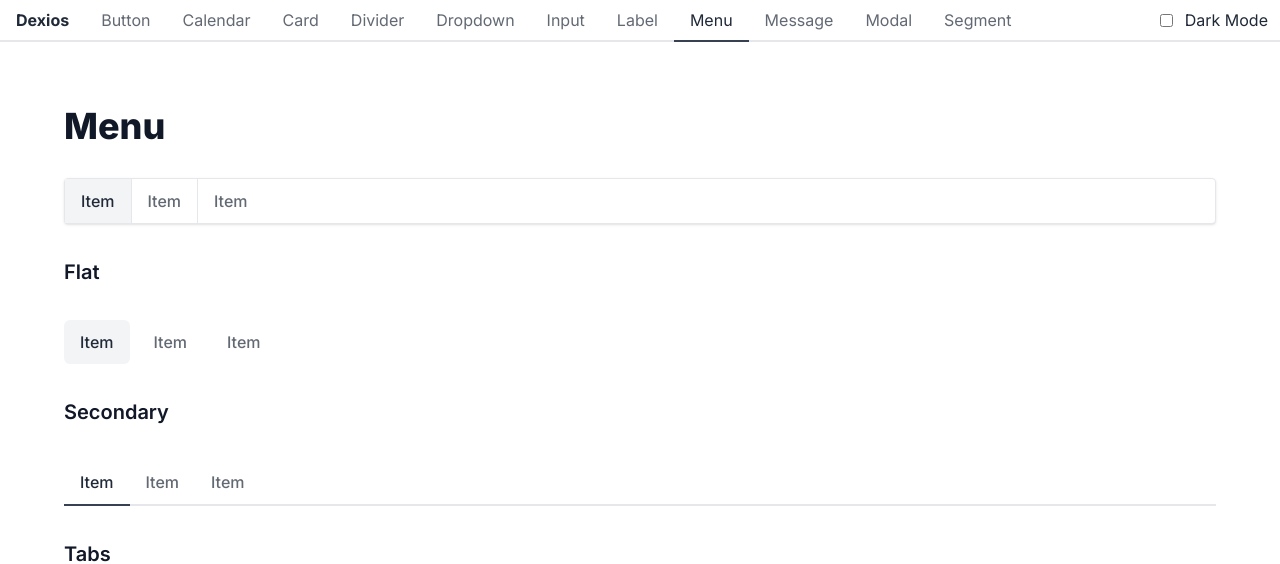
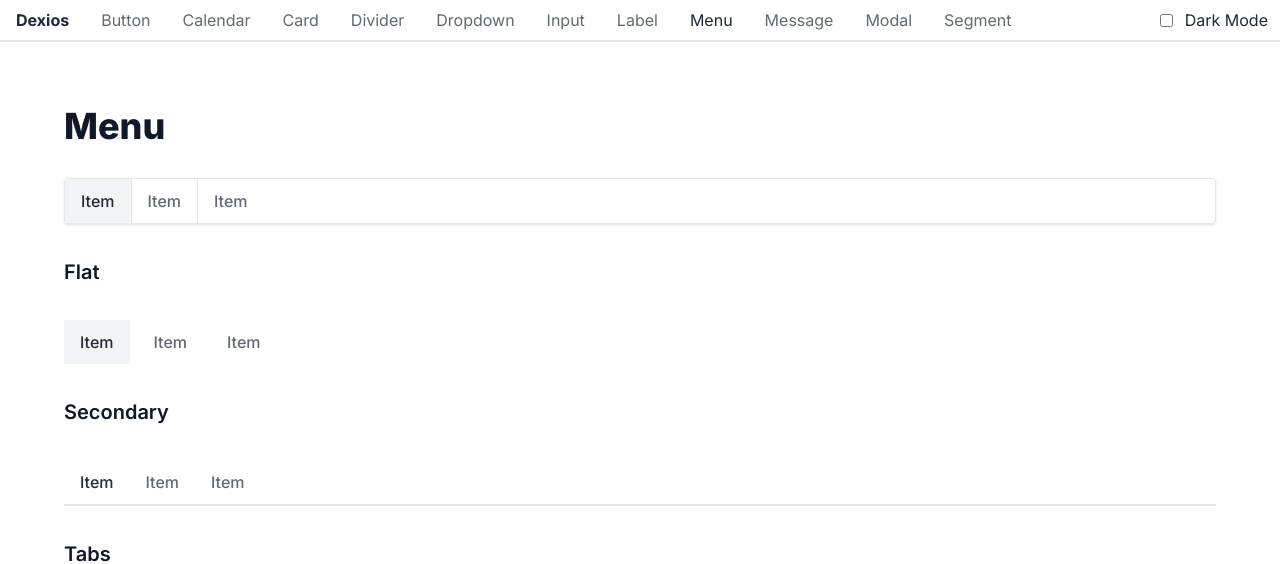
Before and after one commit to truefusion/dexios-ui, a Vue app: page /menu in a window 1280 px wide. Shown: the top 564 px of the page. Built offline with nearby package versions, Linux system fonts and the light colour scheme.

Commit message:
Snapshot.

```diff
--- a/src/App.vue
+++ b/src/App.vue
@@ -15,7 +15,11 @@
 	<aside :class="{ dark }">
 		<DexiosMenu secondary>
 			<DexiosItem header>Dexios</DexiosItem>
-			<DexiosItem :key="item.href" :to="item.href" v-for="item in menu">{{item.label}}</DexiosItem>
+			<RouterLink custom :key="item.href" :to="item.href" v-for="item in menu" v-slot="{ isActive, href, navigate }">
+				<DexiosItem :active="isActive" :href="href" @click="navigate">
+					{{item.label}}
+				</DexiosItem>
+			</RouterLink>
 			<DexiosItem spacer></DexiosItem>
 			<DexiosInput plain type="checkbox" v-model="dark">
 				<DexiosItem class="flex-1">Dark Mode</DexiosItem>
--- a/src/components/Item.vue
+++ b/src/components/Item.vue
@@ -1,73 +1,42 @@
-<script>
-	import { computed, h, unref } from 'vue';
-	import { RouterLink, useLink } from 'vue-router';
-	import Base from './../lib/Base.js';
+<script setup>
+	import { computed, h, unref, useAttrs } from 'vue';
 
-	RouterLink.props.to.required = false;
+	const $attrs = useAttrs();
+	const $props = defineProps({
+		active: Boolean,
+		header: Boolean,
+		icon: Boolean,
+		spacer: Boolean,
+	});
+	const classes = computed(() => ({
+		active: $props.active,
+		'item-header': $props.header,
+		'item-link': $attrs.href,
+		'item-icon': $props.icon,
+		'item-spacer': $props.spacer,
+	}));
+</script>
 
-	export default {
-		extends: Base,
-		props: {
-			active: Boolean,
-			header: Boolean,
-			icon: Boolean,
-			spacer: Boolean,
-			...RouterLink.props,
-		},
-		setup(props, { attrs, slots }) {
-			return () => {
-				var { active, to } = props;
-				var { href, isActive, isExactActive: exact, navigate: onClick } = to ? useLink(props) : {};
-				const link = computed(() => {
-					var {href, onClick} = attrs;
-					if (onClick || href || props.to) {
-						return true;
-					}
-					return false;
-				});
-				const classes = computed(() => {
-					var { active, ariaCurrentValue, to, ...other } = props;
-					return {
-						dexios: true,
-						item: true,
-						active: active || unref(isActive) || unref(exact),
-						link: Boolean(unref(link)),
-						...other,
-					};
-				});
-				const tag = computed(() => {
-					if (unref(link)) {
-						return 'a';
-					}
-					return 'div';
-				});
-
-				href = unref(href);
-
-				return h(unref(tag), {
-					class: unref(classes),
-					href,
-					onClick,
-				}, slots.default?.());
-			};
-		},
-	}
-</script>
+<template>
+	<a class="dexios item" :class="classes">
+		<slot></slot>
+	</a>
+</template>
 
 <style lang="less">
 	.dexios {
 		&.item {
-			@apply transition-colors dark:text-white;
+			@apply no-underline transition-colors dark:text-white;
 
-			&.header {
+			&.item-header {
 				@apply font-bold;
 			}
 
-			&.icon {
+			&.item-icon {
 				@apply flex space-x-2;
 			}
 
-			&.link {
+			&.item-link {
 				@apply cursor-pointer no-underline text-opacity-70;
 
 				> * {
@@ -82,7 +51,7 @@
 					}
 				}
 
-				&.active {
+				&.item-active {
 					@apply pointer-events-none;
 				}
 			}
--- a/src/components/Menu.vue
+++ b/src/components/Menu.vue
@@ -42,7 +42,7 @@
 			> .item {
 				@apply px-4 py-2;
 
-				&.spacer {
+				&.item-spacer {
 					@apply flex-1;
 				}
 			}
```
